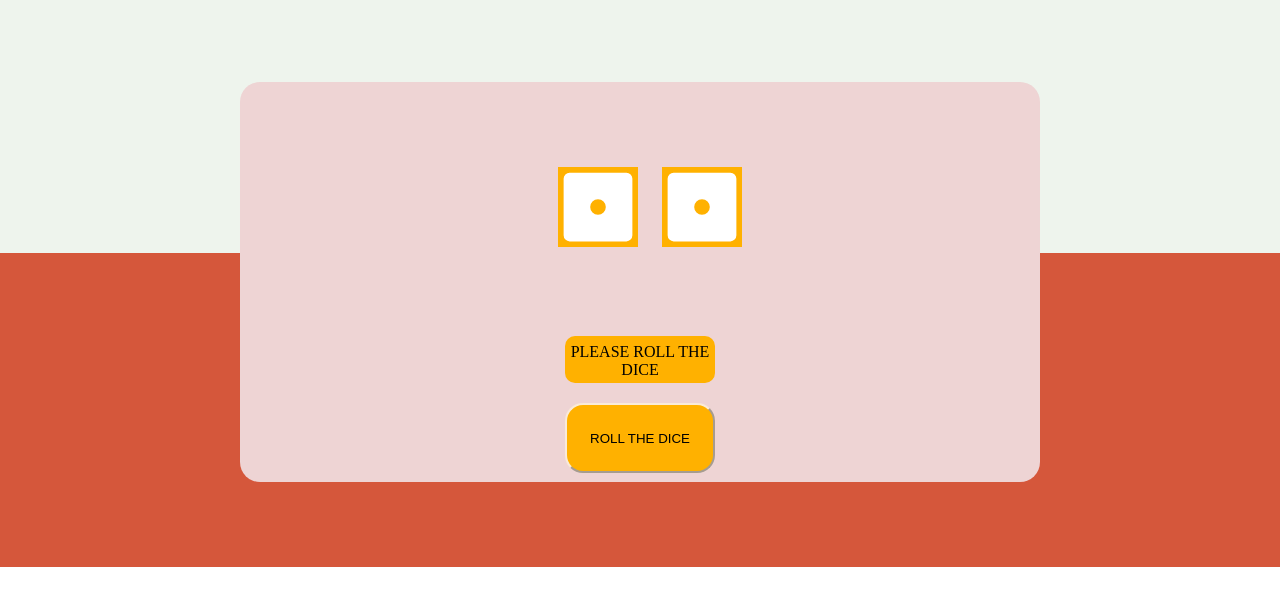
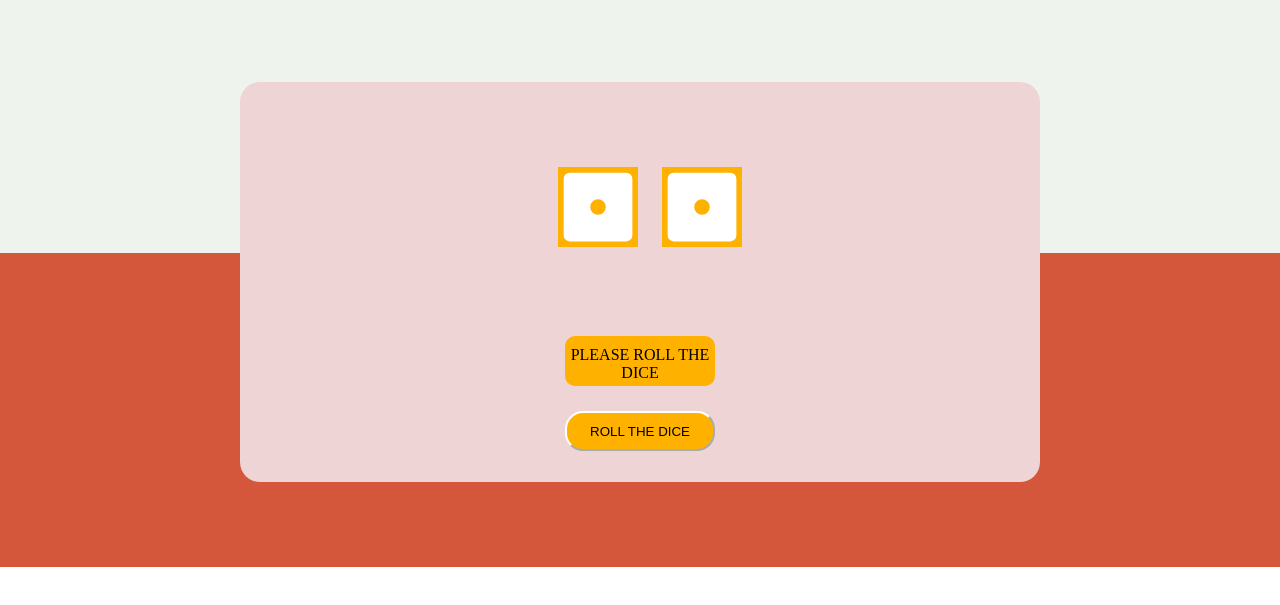
Before and after one commit to ak225598/DiceTwist, a plain HTML site: page index.html in a window 1280 px wide. Shown: the part 63-668 px from the top of the page. Drawn offline with Linux system fonts and the light colour scheme.

Commit message:
changed the style of the button

```diff
--- a/index.css
+++ b/index.css
@@ -54,15 +54,15 @@ p{
     text-align: center;
     background-color: #FFB100;
     border-radius: 10px;
-    margin-bottom: 20px;
-    padding-top: 7px;
+    margin-bottom: 25px;
+    padding-top: 10px;
 }
 
 #btn1{
     width: 150px;
-    height: 70px;
+    height: 40px;
     border-radius: 18px;
-    border-color: antiquewhite;
+    border-color: white;
     background-color: #FFB100;
 }
 
```
